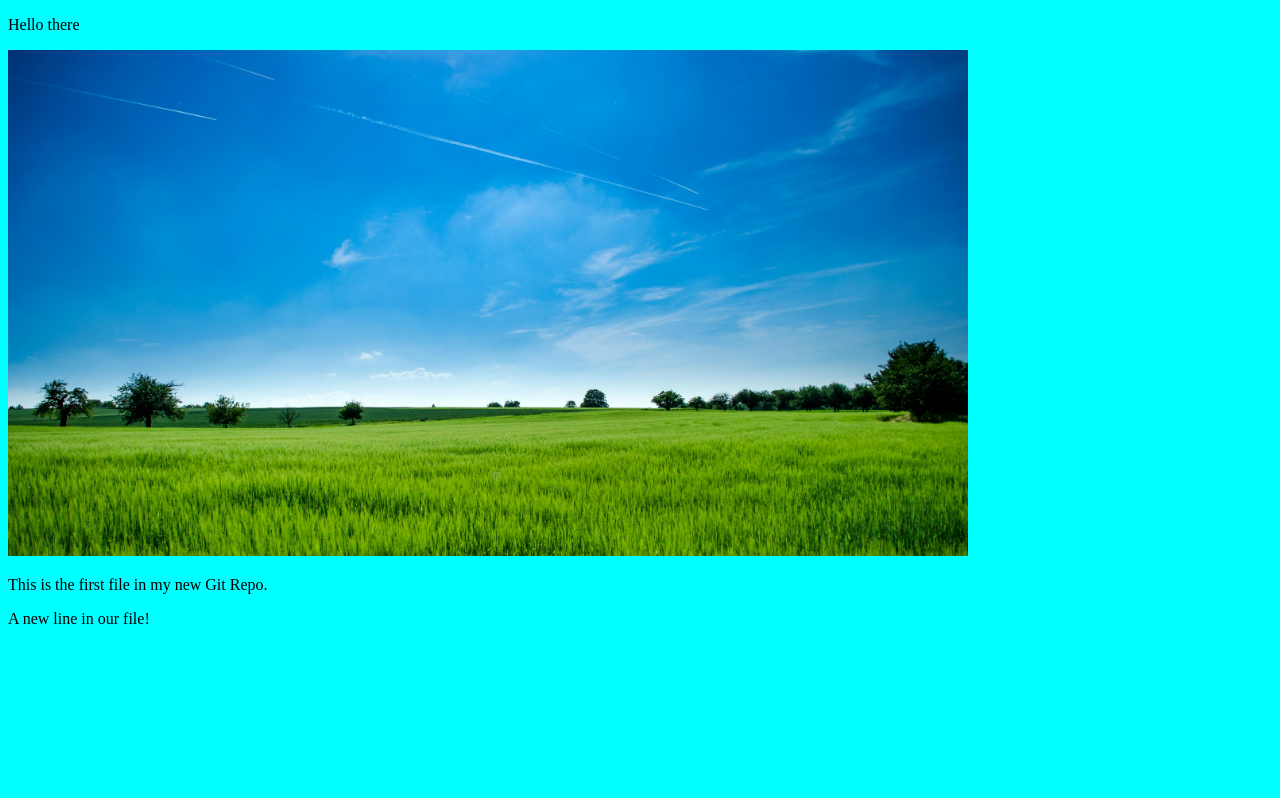
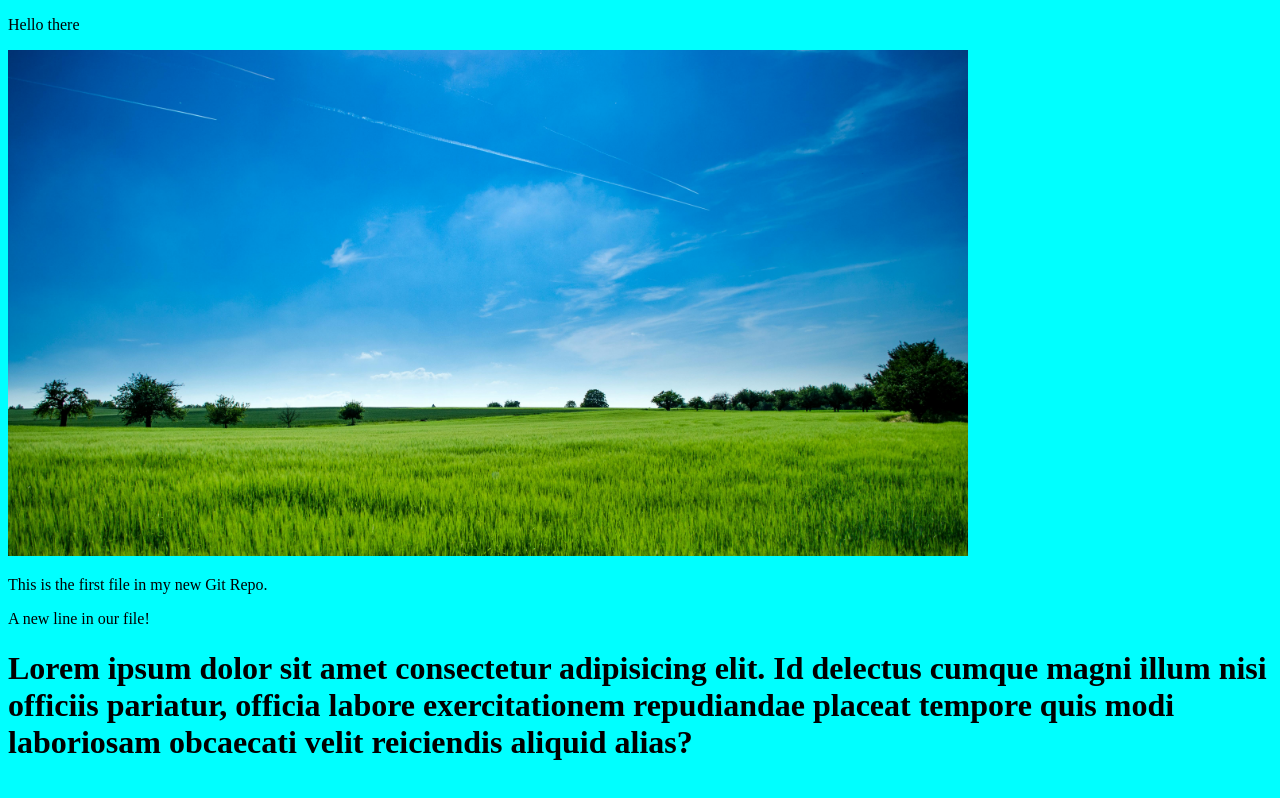
Before and after one commit to anbuselvan-r/gitdemo2, a plain HTML site: page index.html in a window 1280 px wide. Drawn offline with Linux system fonts and the light colour scheme.

Commit message:
added h1 tag

```diff
--- a/index.html
+++ b/index.html
@@ -13,6 +13,7 @@
     <div><img src="images/hero-image.jpg" alt="hero-image" style="width:100%;max-width:960px"></div>
     <p>This is the first file in my new Git Repo.</p>
     <p>A new line in our file!</p>
+    <h1>Lorem ipsum dolor sit amet consectetur adipisicing elit. Id delectus cumque magni illum nisi officiis pariatur, officia labore exercitationem repudiandae placeat tempore quis modi laboriosam obcaecati velit reiciendis aliquid alias?</h1>
 </body>
 
 </html>
```
